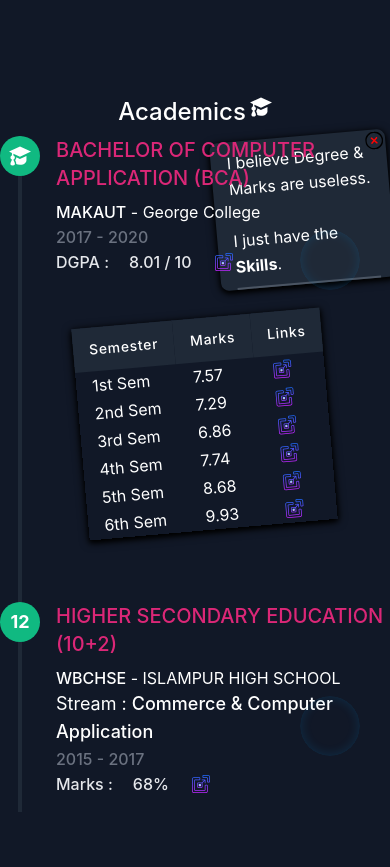
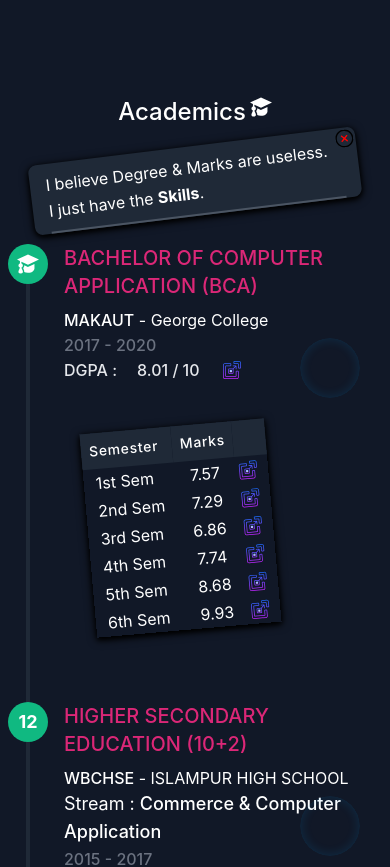
Before and after one commit to num-js/portfolio, a React (Create React App) app: page / in a window 390 px wide. Shown: the part 5800-6667 px from the top of the page. Built offline with nearby package versions, Linux system fonts and the light colour scheme; a web font is replaced by a local one.

Commit message:
Academic Tag in small screen

```diff
--- a/src/assets/data/academicsData.json
+++ b/src/assets/data/academicsData.json
@@ -15,7 +15,7 @@
                 "headerLabels": [
                     "Semester",
                     "Marks",
-                    "Links"
+                    ""
                 ],
                 "data": [
                     {
--- a/src/components/Academics/Academics.js
+++ b/src/components/Academics/Academics.js
@@ -3,6 +3,7 @@
 import academicsData from '../../assets/data/academicsData.json';
 import { SKILLS } from '../../helpers/routesURL';
 import ExternalLink from '../SharedComponents/ActiveStatusGreenDot/ExternalLink';
+import './academics.scss'
 
 const Academics = () => {
     const [showAcademicTag, setShowAcademicTag] = useState(true);
@@ -25,8 +26,8 @@
 
                 {showAcademicTag && (<div>
                     <div className="flex ">
-                        <div className={`bg-gray-800 px-4 rounded-lg absolute`}
-                            style={{ boxShadow: '0 2px 5px 0 rgb(0 0 0 / 100%), 0 2px 10px 0 rgb(0 0 0 / 100%)', left: '55%', transform: 'rotate(-5deg)', }}
+                        <div className={`bg-gray-800 px-4 rounded-lg academic-tag`}
+                            style={{ boxShadow: '0 2px 5px 0 rgb(0 0 0 / 100%), 0 2px 10px 0 rgb(0 0 0 / 100%)' }}
                         >
                             <span className="cursor-pointer" style={{ position: 'absolute', right: '2px', top: '2px' }}
                                 onClick={toggleAcademicTag}
@@ -36,7 +37,7 @@
                             <p className="my-2 leading-relaxed text-white">
                                 I believe Degree & Marks are useless. &nbsp;&nbsp;
                                 <br />
-                                I just have the <Link to={{ pathname: SKILLS }}><span class="font-bold">Skills</span></Link>.
+                                I just have the <Link to={{ pathname: SKILLS }}><span className="font-bold">Skills</span></Link>.
                             </p>
                             <div className="flex items-center border-b-2 border-gray-600"></div>
                         </div>
@@ -46,7 +47,7 @@
                 <div className="flex flex-wrap w-full lg:mx-10"
                     style={{ background: `url("../backgrounds/bg-circles.svg")`, backgroundPositionX: "-124%", backgroundPositionY: "-11%" }}
                 >
-                    <div className="m-auto lg:w-1/2 md:w-1/2 md:pr-10 md:py-6">
+                    <div className="pl-2 m-auto lg:w-1/2 md:w-1/2 md:pr-10 md:py-6">
                         <div>
                             {
                                 academicsData.map((collegeData, index) => (
@@ -107,20 +108,20 @@
                                                                 <tr>
                                                                     {
                                                                         collegeData?.marks?.semMarks?.headerLabels.map((header, index) => (
-                                                                            <th key={index} className="px-4 py-3 text-sm font-medium tracking-wider text-white bg-gray-800 title-font">
+                                                                            <th key={index} className="px-2 py-2 text-sm font-medium tracking-wider text-white bg-gray-800 title-font">
                                                                                 {header}
                                                                             </th>
                                                                         ))
                                                                     }
                                                                 </tr>
                                                             </thead>
-                                                            <tbody>
+                                                            <tbody className="pb-8">
                                                                 {
                                                                     collegeData?.marks?.semMarks?.data.map((data, index) => (
                                                                         <tr key={index}>
-                                                                            <td className="px-4 text-white ">{data.sem}</td>
-                                                                            <td className="px-4 text-white ">{data.marks}</td>
-                                                                            <td className="px-4 text-lg text-white">
+                                                                            <td className="px-3 text-white ">{data.sem}</td>
+                                                                            <td className="px-2 text-center text-white ">{data.marks}</td>
+                                                                            <td className="pr-2">
                                                                                 <ExternalLink link={data.link} />
                                                                             </td>
                                                                         </tr>
--- /dev/null
+++ b/src/components/Academics/academics.scss
@@ -0,0 +1,15 @@
+.academic-tag {
+    position: absolute;
+    left: 55%;
+    transform: rotate(-5deg);
+
+    @media only screen and (max-width: 768px) {
+        /* For mobile phones: */
+        left: 50%;
+        min-width: fit-content;
+        position: relative;
+        transform: translate(-50%, 0%) rotate(353deg);
+        margin-bottom: 28px;
+        margin-top: 10px;
+    }
+}
```
